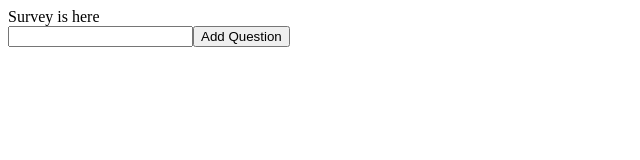
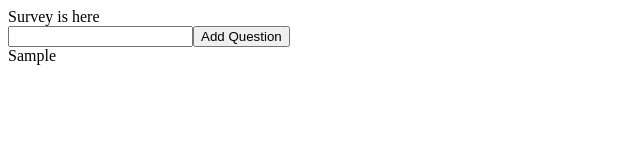
Before and after one commit to MarcinGal/Survey-administrator-panel-app, a React (Create React App) app: page / in a window 1280 px wide. Both pictures are taken after typing "Sample" into the empty fields and a click on the button "Add Question". Shown: the top 160 px of the page, without its empty margins (0-640 px from the left). Built offline with nearby package versions, Linux system fonts and the light colour scheme.

Commit message:
questions list is visible

```diff
--- /dev/null
+++ b/src/Question.js
@@ -0,0 +1,9 @@
+import React from 'react'
+
+const Question = (props) => (
+    <div>
+        {props.question.questionText}
+    </div>
+)
+
+export default Question
--- /dev/null
+++ b/src/QuestionsList.js
@@ -0,0 +1,21 @@
+import React from 'react'
+import Question from './Question'
+
+const QuestionsList = (props) => (
+    <div>
+        {
+            props.questionsList &&
+            props.questionsList.map &&
+            props.questionsList.map(
+                question => (
+                    <Question
+                    question={question}
+                    >
+                    </Question>
+                )
+            )
+        }
+    </div>
+)
+
+export default QuestionsList
--- a/src/Survey.js
+++ b/src/Survey.js
@@ -1,5 +1,6 @@
 import React from 'react';
 import AddQuestion from './AddQuestion'
+import QuestionsList from './QuestionsList'
 
 class Survey extends React.Component {
     state = JSON.parse(localStorage.getItem('singleSurveyState'))
@@ -34,16 +35,23 @@ class Survey extends React.Component {
 
     onNewQuestionTextChangeHandler = event => this.setState({ newQuestionText: event.target.value })
 
+    questionsList = () => this.state.filter(question => question.questionText)
+
     render() {
         return (
             <div>
                 Survey is here
-            <AddQuestion
+                <AddQuestion
                     newQuestionText={this.state.newQuestionText}
                     onNewQuestionTextChangeHandler={this.onNewQuestionTextChangeHandler}
                     addQuestion={this.addQuestion}
                 >
                 </AddQuestion>
+                <QuestionsList
+                    questionsList={this.state.questions}
+                    questionText={this.questionText}
+                >
+                </QuestionsList>
             </div>
         )
     }
```
